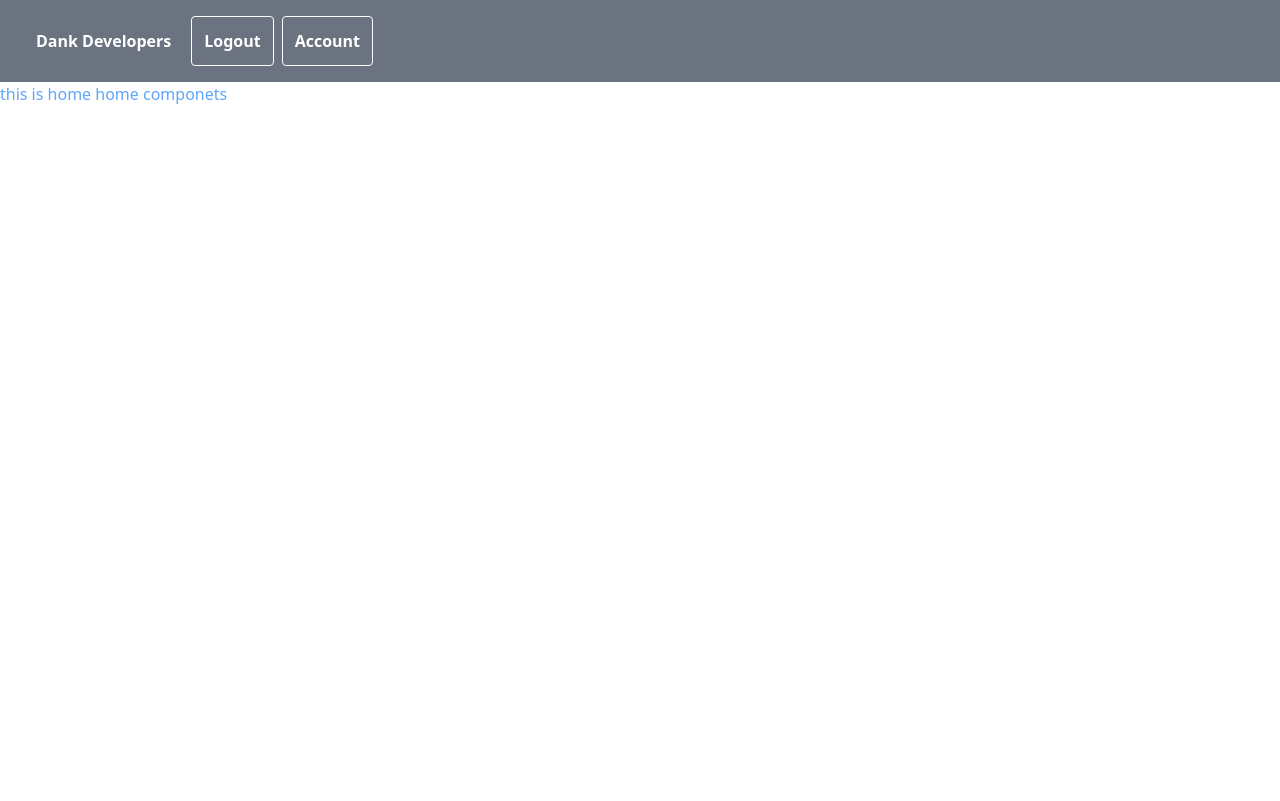
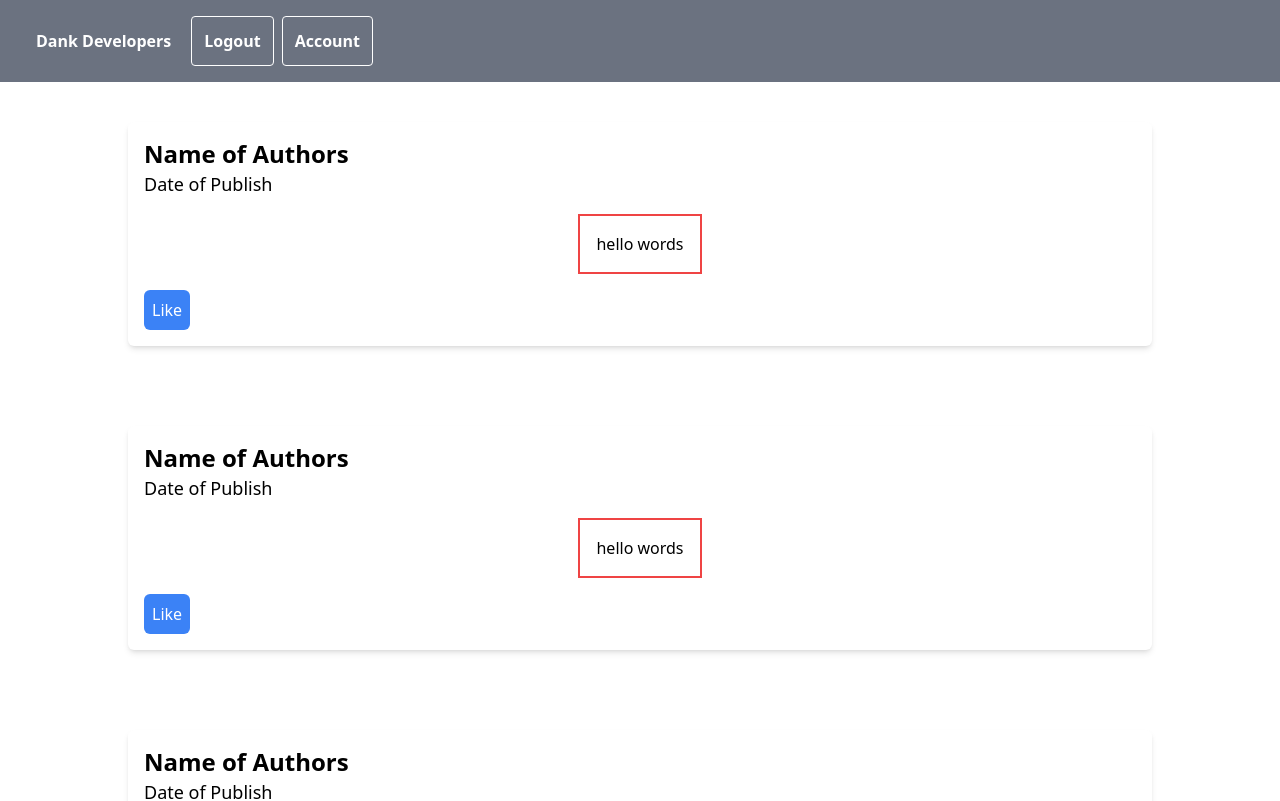
Before and after one commit to aniket2727/Blog-Application-IT-sector-Type-script-MERN, a React (Create React App) app in the folder client/: page /home in a window 1280 px wide. Shown: the top 801 px of the page. Built offline with nearby package versions, Linux system fonts and the light colour scheme.

Commit message:
created home page comontes with the telwinds css applied

```diff
--- a/client/src/componets/HomeComponets.tsx
+++ b/client/src/componets/HomeComponets.tsx
@@ -1,15 +1,27 @@
-// HomeComponets.tsx
+// HomeComponents.tsx
 import React from 'react';
 
 const HomeComponents: React.FC = () => {
   return (
-    <div>
-        <h1  className='text-blue-400 '>this is home home componets</h1>
+    <div className='w-full h-screen flex flex-col items-center'>
+      {
+        Array(10).fill(0).map((item, index) => (
+          <div key={index} className='w-4/5 shadow-md flex flex-col items-center min-h-500 p-4 bg-white rounded-md m-10'>
+            <div className='mb-4 text-left w-full'>
+              <h1 className='text-2xl font-bold'>Name of Authors</h1>
+              <h1 className='text-lg'>Date of Publish</h1>
+            </div>
+            <div className='h-500 w-90 border-2 border-solid border-red-500 p-4 text-center'>
+               <h1>hello words</h1>
+            </div>
+            <div className='text-left w-full'>
+              <button className='mt-4 p-2 bg-blue-500 text-white rounded-md'>Like</button>
+            </div>
+          </div>
+        ))
+      }
     </div>
   );
 };
 
 export default HomeComponents;
-
-// Add an empty export statement to make it a module
-export {};
```
